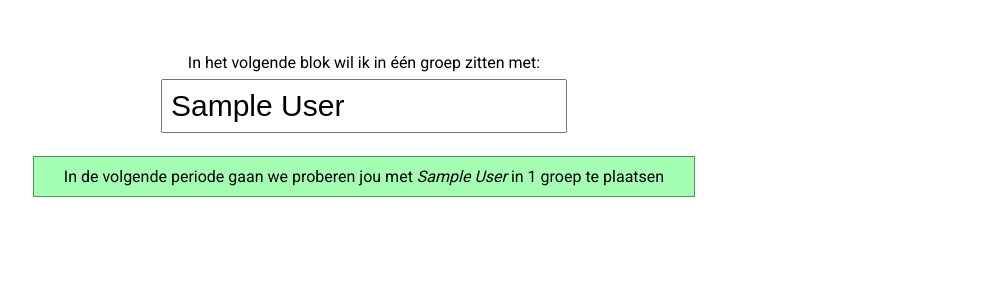
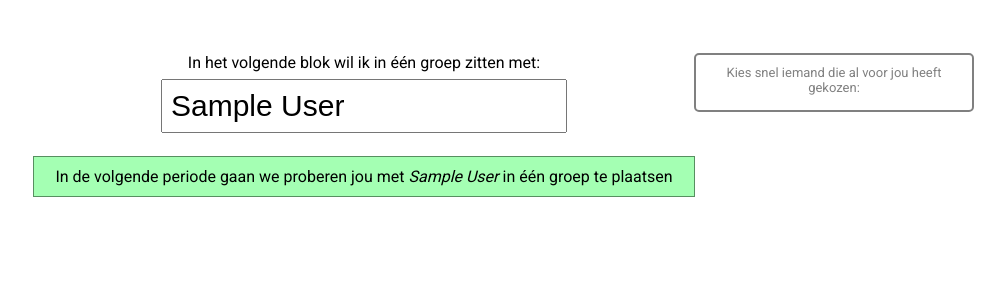
Before and after one commit to Avans/TWIN, a Django app: page / in a window 1280 px wide. Shown: the part 58-358 px from the top of the page, without its empty margins (276-1280 px from the left). Run offline with Django 3.2, Linux system fonts and the light colour scheme; a user stored in the database is signed in; tables that the repository leaves empty hold one stand-in row (values such as "Sample post"); data that the repository does not hold is empty; parts of the project's set-up code (start-up, migrations or seed data) failed here and were passed over; some libraries are stand-ins or nearby versions.

Commit message:
Show a list of reciprocals

```diff
--- a/static/css/style.css
+++ b/static/css/style.css
@@ -50,6 +50,22 @@ input#student {
   font-size: 30px;
   padding: 8px;
   margin: 5pt;
+}
+
+.reciprocals {
+  font-size: small;
+  color: grey;
+  border: 2px solid grey;
+  border-radius: 5px;
+  position: absolute;
+  right: 30px;
+  width: 20%;
+  padding: 10px;
+}
+
+.reciprocals ul {
+  list-style-type: none;
+  margin: 5px;
 }
 
 .save {
--- a/static/index.html
+++ b/static/index.html
@@ -31,6 +31,13 @@
     </header>
 
     <article>
+      <div class="reciprocals">
+        <p>Kies snel iemand die al voor jou heeft gekozen:</p>
+        <ul>
+          <li ng-repeat="student in students |filter: {reciprocal: true}"><a href="#" ng-click="select(student)">{{student.name}}</a></li>
+        </ul>
+      </div>
+
       <p>In het volgende blok wil ik in één groep zitten met:</p>
 
       <input type="text" id="student" value="{{selected.name}}" placeholder="Maakt me niet uit...">
@@ -42,10 +49,9 @@
           <circle class="checkmark__circle" cx="26" cy="26" r="25" fill="none"/>
           <path class="checkmark__check" fill="none" d="M14.1 27.2l7.1 7.2 16.7-16.8"/></svg>
         </span>
-
       </button>
 
-      <div class="info" ng-show="preference.reciprocal">In de volgende periode gaan we proberen jou met <i>{{preference.name}}</i> in 1 groep te plaatsen</div>
+      <div class="info" ng-show="preference.reciprocal">In de volgende periode gaan we proberen jou met <i>{{preference.name}}</i> in één groep te plaatsen</div>
       <div class="warning" ng-show="preference && !preference.reciprocal"><b>Let op:</b> <i>{{preference.name}}</i> moet ook eerst voor jou kiezen in TWIN voordat we jullie in één groep proberen te plaatsen</div>
     </article>
   </body>
--- a/static/js/twin.js
+++ b/static/js/twin.js
@@ -21,6 +21,10 @@ app.controller('TwinController', function($scope, $http, $timeout) {
         $scope.selected = response.data;
     });
 
+    $scope.select = function(student) {
+        $scope.selected = student;
+        $scope.somechange = true;
+    }
 
     // Fill the autocomplete
     $scope.$watch('students', function(students) {
```
